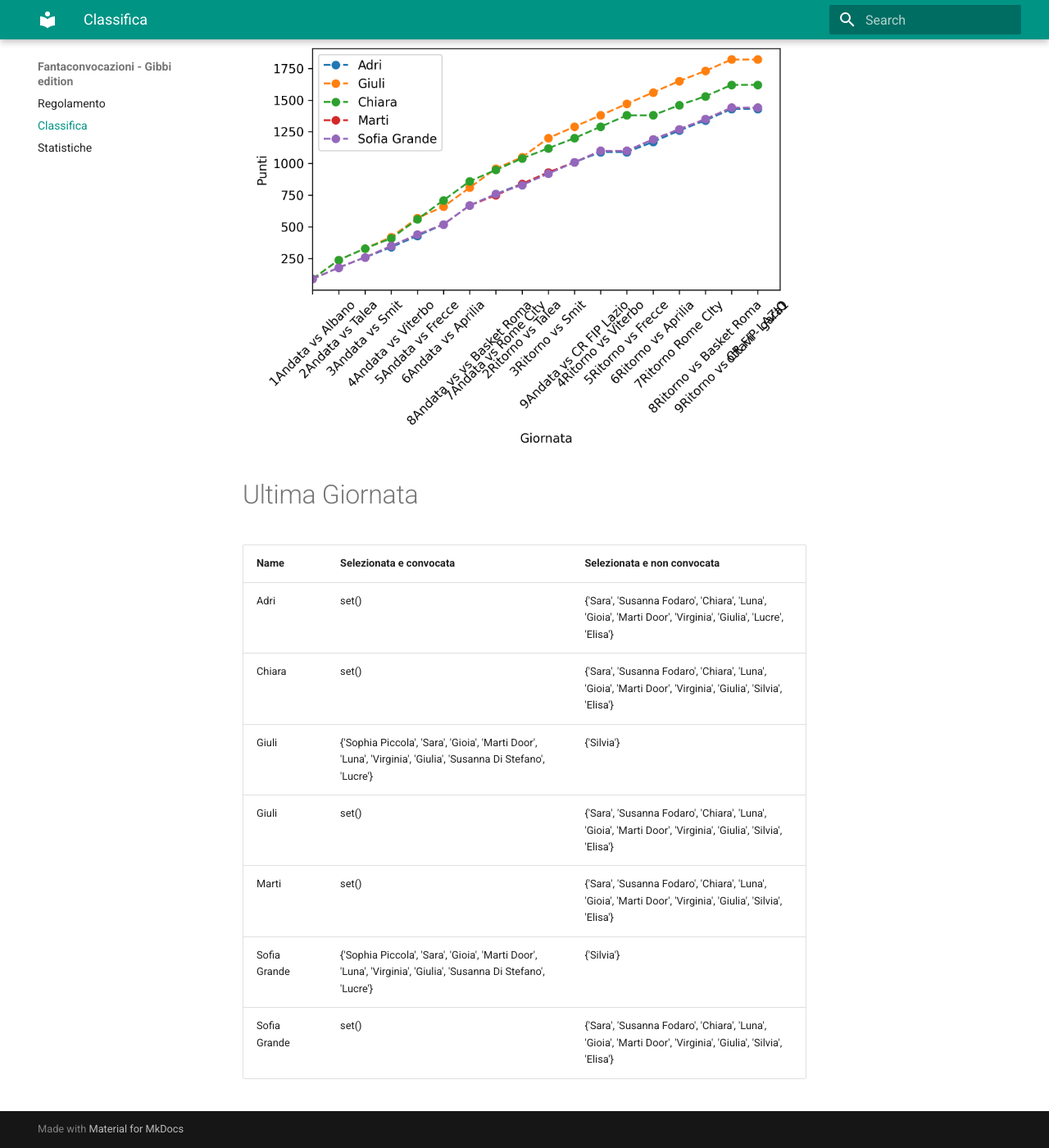
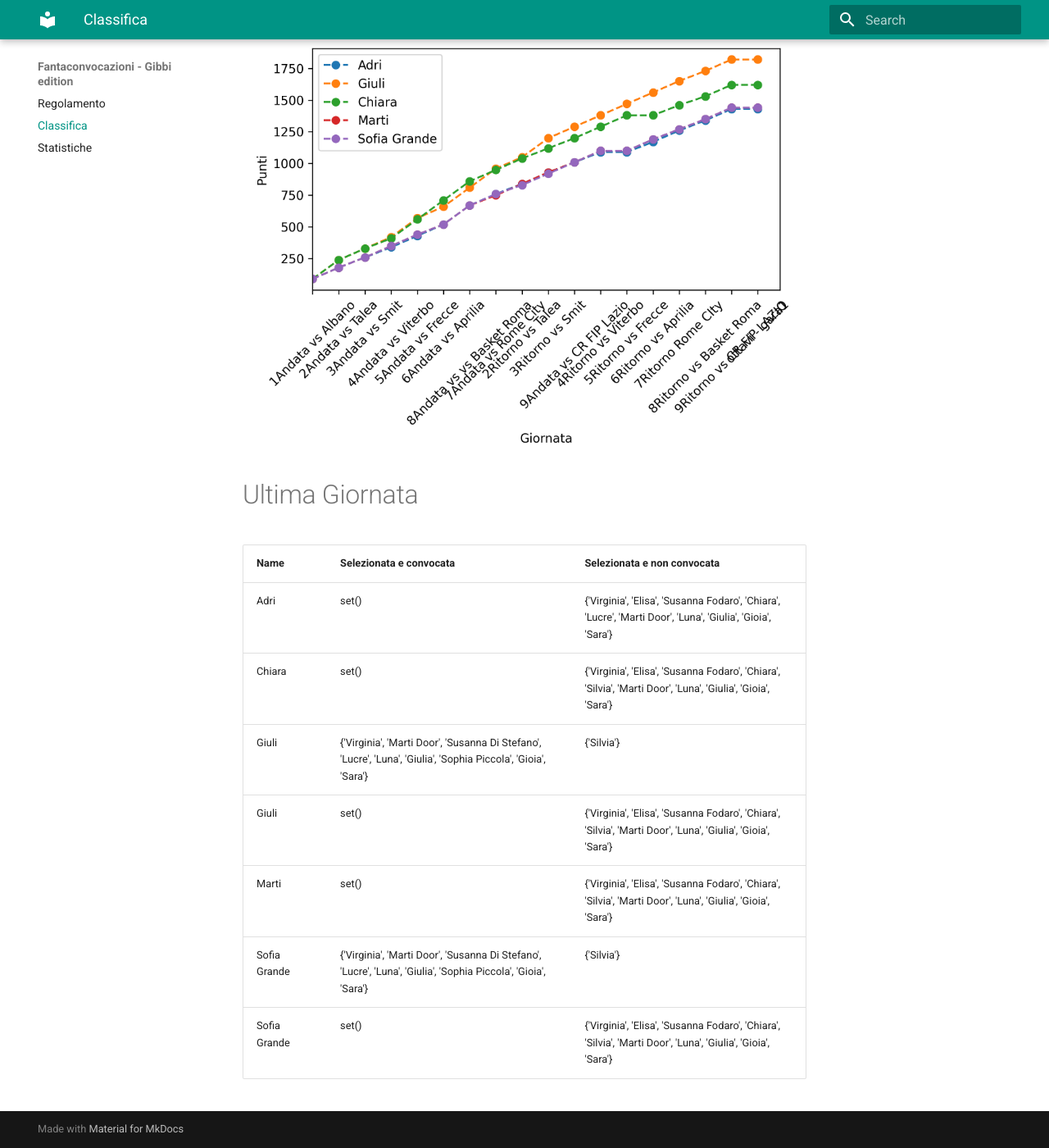
Before and after one commit to martinig94/fantagibbi, an MkDocs documentation site: the page built from docs/Classifica.md, in a window 1280 px wide and 1400 px high, scrolled down 565 px. Shown: the whole window at 82% size. Built offline with MkDocs 1.6.1 and Material for MkDocs 9.7.7, drawn with Linux system fonts in a browser that asks for light colours.

Commit message:
Auto-update from main.py

```diff
--- a/docs/Classifica.md
+++ b/docs/Classifica.md
@@ -18,11 +18,11 @@
 <!-- START_TABLE CORRECT -->
 | Name         | Selezionata e convocata                                                                                        | Selezionata e non convocata                                                                                  |
 |:-------------|:---------------------------------------------------------------------------------------------------------------|:-------------------------------------------------------------------------------------------------------------|
-| Adri         | set()                                                                                                          | {'Sara', 'Susanna Fodaro', 'Chiara', 'Luna', 'Gioia', 'Marti Door', 'Virginia', 'Giulia', 'Lucre', 'Elisa'}  |
-| Chiara       | set()                                                                                                          | {'Sara', 'Susanna Fodaro', 'Chiara', 'Luna', 'Gioia', 'Marti Door', 'Virginia', 'Giulia', 'Silvia', 'Elisa'} |
-| Giuli        | {'Sophia Piccola', 'Sara', 'Gioia', 'Marti Door', 'Luna', 'Virginia', 'Giulia', 'Susanna Di Stefano', 'Lucre'} | {'Silvia'}                                                                                                   |
-| Giuli        | set()                                                                                                          | {'Sara', 'Susanna Fodaro', 'Chiara', 'Luna', 'Gioia', 'Marti Door', 'Virginia', 'Giulia', 'Silvia', 'Elisa'} |
-| Marti        | set()                                                                                                          | {'Sara', 'Susanna Fodaro', 'Chiara', 'Luna', 'Gioia', 'Marti Door', 'Virginia', 'Giulia', 'Silvia', 'Elisa'} |
-| Sofia Grande | {'Sophia Piccola', 'Sara', 'Gioia', 'Marti Door', 'Luna', 'Virginia', 'Giulia', 'Susanna Di Stefano', 'Lucre'} | {'Silvia'}                                                                                                   |
-| Sofia Grande | set()                                                                                                          | {'Sara', 'Susanna Fodaro', 'Chiara', 'Luna', 'Gioia', 'Marti Door', 'Virginia', 'Giulia', 'Silvia', 'Elisa'} |
+| Adri         | set()                                                                                                          | {'Virginia', 'Elisa', 'Susanna Fodaro', 'Chiara', 'Lucre', 'Marti Door', 'Luna', 'Giulia', 'Gioia', 'Sara'}  |
+| Chiara       | set()                                                                                                          | {'Virginia', 'Elisa', 'Susanna Fodaro', 'Chiara', 'Silvia', 'Marti Door', 'Luna', 'Giulia', 'Gioia', 'Sara'} |
+| Giuli        | {'Virginia', 'Marti Door', 'Susanna Di Stefano', 'Lucre', 'Luna', 'Giulia', 'Sophia Piccola', 'Gioia', 'Sara'} | {'Silvia'}                                                                                                   |
+| Giuli        | set()                                                                                                          | {'Virginia', 'Elisa', 'Susanna Fodaro', 'Chiara', 'Silvia', 'Marti Door', 'Luna', 'Giulia', 'Gioia', 'Sara'} |
+| Marti        | set()                                                                                                          | {'Virginia', 'Elisa', 'Susanna Fodaro', 'Chiara', 'Silvia', 'Marti Door', 'Luna', 'Giulia', 'Gioia', 'Sara'} |
+| Sofia Grande | {'Virginia', 'Marti Door', 'Susanna Di Stefano', 'Lucre', 'Luna', 'Giulia', 'Sophia Piccola', 'Gioia', 'Sara'} | {'Silvia'}                                                                                                   |
+| Sofia Grande | set()                                                                                                          | {'Virginia', 'Elisa', 'Susanna Fodaro', 'Chiara', 'Silvia', 'Marti Door', 'Luna', 'Giulia', 'Gioia', 'Sara'} |
 <!-- END_TABLE CORRECT -->
```
